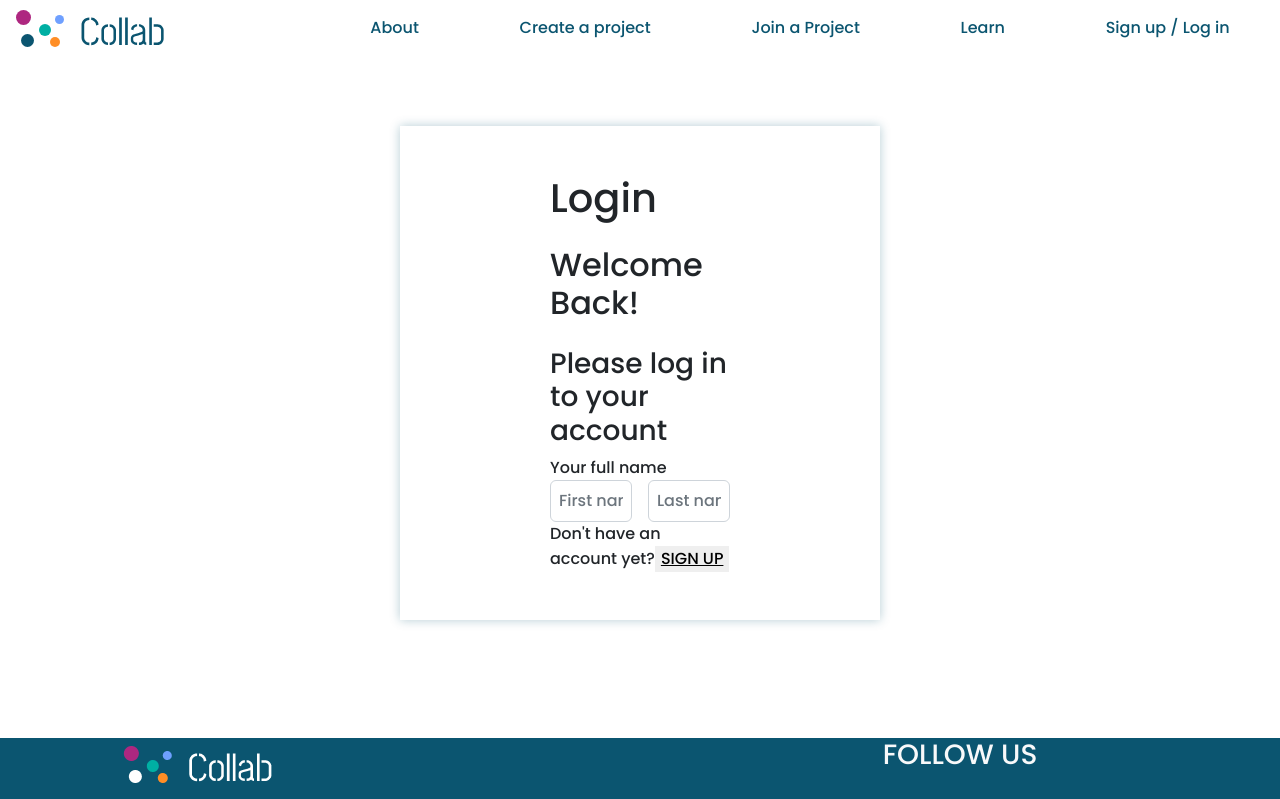
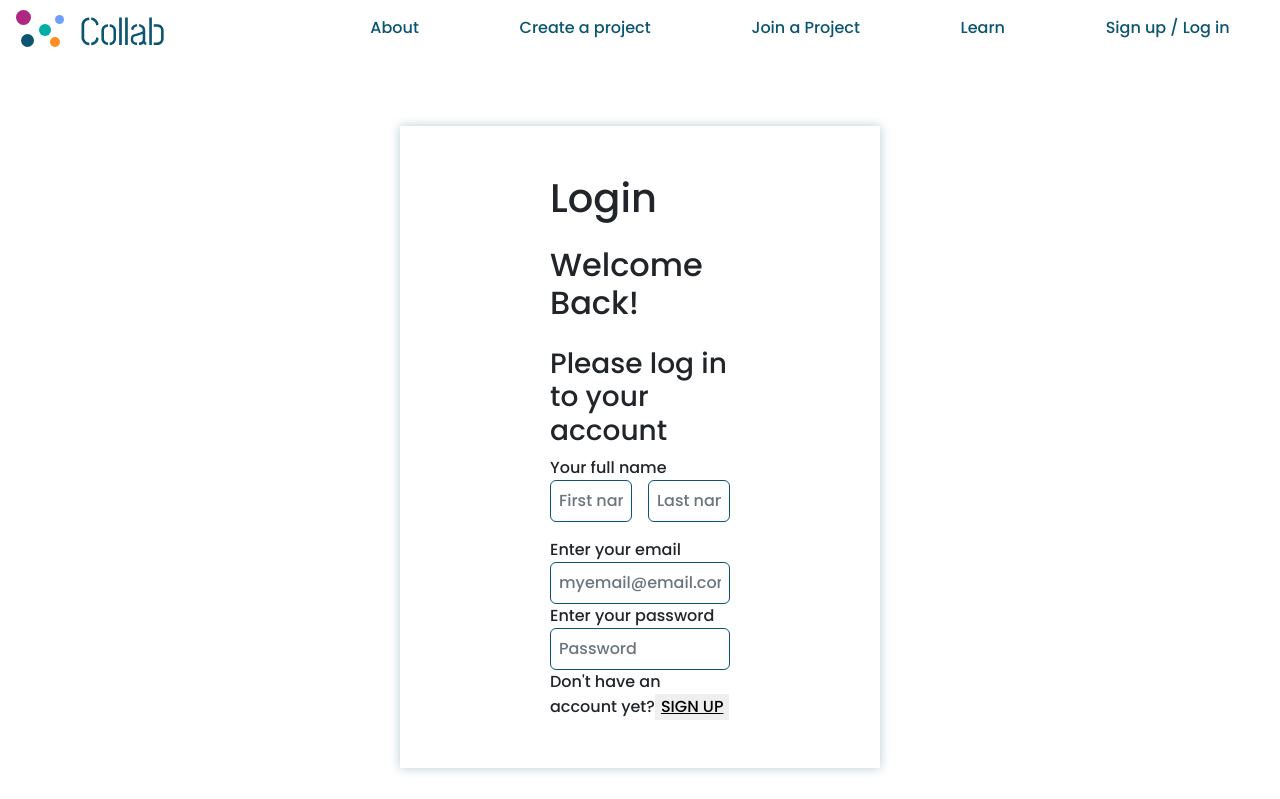
Before and after one commit to Alef5750/Collab, a React (Create React App) app: page /login in a window 1280 px wide. Shown: the top 799 px of the page. Built offline with nearby package versions, Linux system fonts and the light colour scheme.

Commit message:
tweaked spacing/styling

```diff
--- a/src/App.css
+++ b/src/App.css
@@ -73,7 +73,7 @@
   text-transform: uppercase;
 }
 .border-blue {
-  border: 1px solid #0b5570;
+  border: 1px solid #0b5570 !important;
 }
 .nav-link:hover {
   color: gray !important;
--- a/src/components/SignupOrLogin.jsx
+++ b/src/components/SignupOrLogin.jsx
@@ -42,7 +42,7 @@ const Titles = ({ view }) => {
 };
 
 const SignupOrLoginForm = ({ view }) => {
-  let formFields = [
+  let nameFields = [
     {
       name: "firstName",
       defaultValue: "",
@@ -57,63 +57,57 @@ const SignupOrLoginForm = ({ view }) => {
       label: "",
       placeholder: "Last name",
     },
+  ];
+  const otherFields = [
     {
       name: "email",
       defaultValue: "",
       type: "email",
-      label: "Your email address",
+      label: view === "login" ? "Enter your email" : "Your email address",
       placeholder: "myemail@email.com",
     },
     {
       name: "password",
       defaultValue: "",
       type: "password",
-      label: "Your password",
+      label: view === "login" ? "Enter your password" : "Your password",
       placeholder: "Password",
     },
   ];
 
-  if (view === "login") {
-    formFields = formFields.filter(
-      (field) => field.name === "email" || field.name === "password"
-    );
-  }
-
   return (
     <form action="">
-      <div className="row">
-        <label for="firstName">Your full name</label>
-        <span className="d-flex gap-3">
-          <input
-            type="text"
-            className="form-control p-2 border-blue mr-1"
-            placeholder="First name"
-            value=""
-            name="firstName"
-            key="firstName"
-          />
-          <input
-            type="text"
-            className="form-control p-2 border-blue"
-            placeholder="Last name"
-            value=""
-            key="lastName"
-          />
-        </span>
-        {/* <div className="col">
-          {formFields.map((field) => {
-            return (
+      <label>Your full name</label>
+      <div className="d-flex gap-3">
+        {nameFields.map((field) => {
+          return (
+            <div>
               <input
                 type={field.type}
-                className="form-control mt-3"
+                className="form-control p-2 border-blue mr-1"
                 placeholder={field.placeholder}
-                aria-label={field.label}
                 value={field.value}
-                key={field.name}
+                key={field.key}
               />
-            );
-          })}
-        </div> */}
+            </div>
+          );
+        })}
+      </div>
+      <div className="mt-3">
+        {otherFields.map((field) => {
+          return (
+            <div>
+              <label>{field.label}</label>
+              <input
+                type={field.type}
+                className="form-control p-2 border-blue mr-1"
+                placeholder={field.placeholder}
+                value={field.value}
+                key={field.key}
+              />
+            </div>
+          );
+        })}
       </div>
     </form>
   );
```
